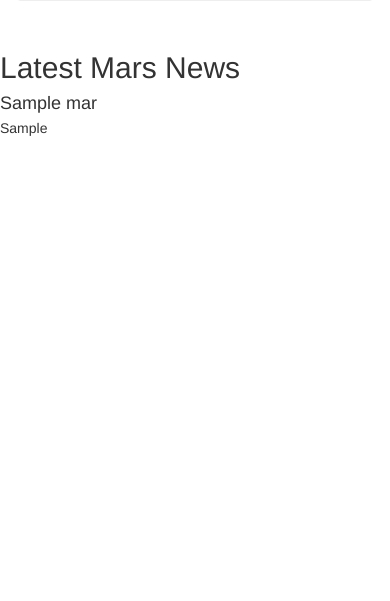
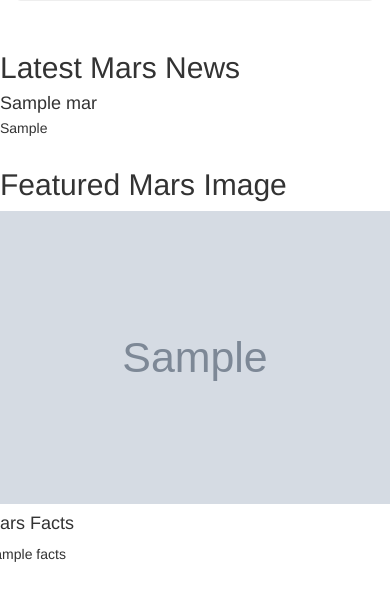
Before and after one commit to neccher/Mission-to-Mars, a Flask app: page / in a window 390 px wide. Shown: the part 190-791 px from the top of the page. Run offline with Flask 2, Linux system fonts and the light colour scheme; grey boxes marked "Sample" are stand-in pictures; a database or web service that is not in the repository returns one stand-in record (values such as "Sample title"); some libraries are stand-ins or nearby versions.

Commit message:
Working 10.6 Push

```diff
--- a/templates/index.html
+++ b/templates/index.html
@@ -30,5 +30,23 @@
             </div>
         </div>
     </div>
+    <!-- Featured Image -->
+    <div class="row" id="mars-featured-image">
+        <div class="col-md-8">
+            <h2>Featured Mars Image</h2>
+            <img
+                src="{{mars.featured_image}}"
+                class="img-responsive"
+                alt="Responsive image"
+            />
+        </div>
+        <!-- Mars Facts -->
+        <div class="col-md-4">
+            <div class="row" id="mars-facts">
+                <h4>Mars Facts</h4>
+                {{mars.facts | safe}}
+            </div>
+        </div>
+    </div>
 </body>
 </html>
```
